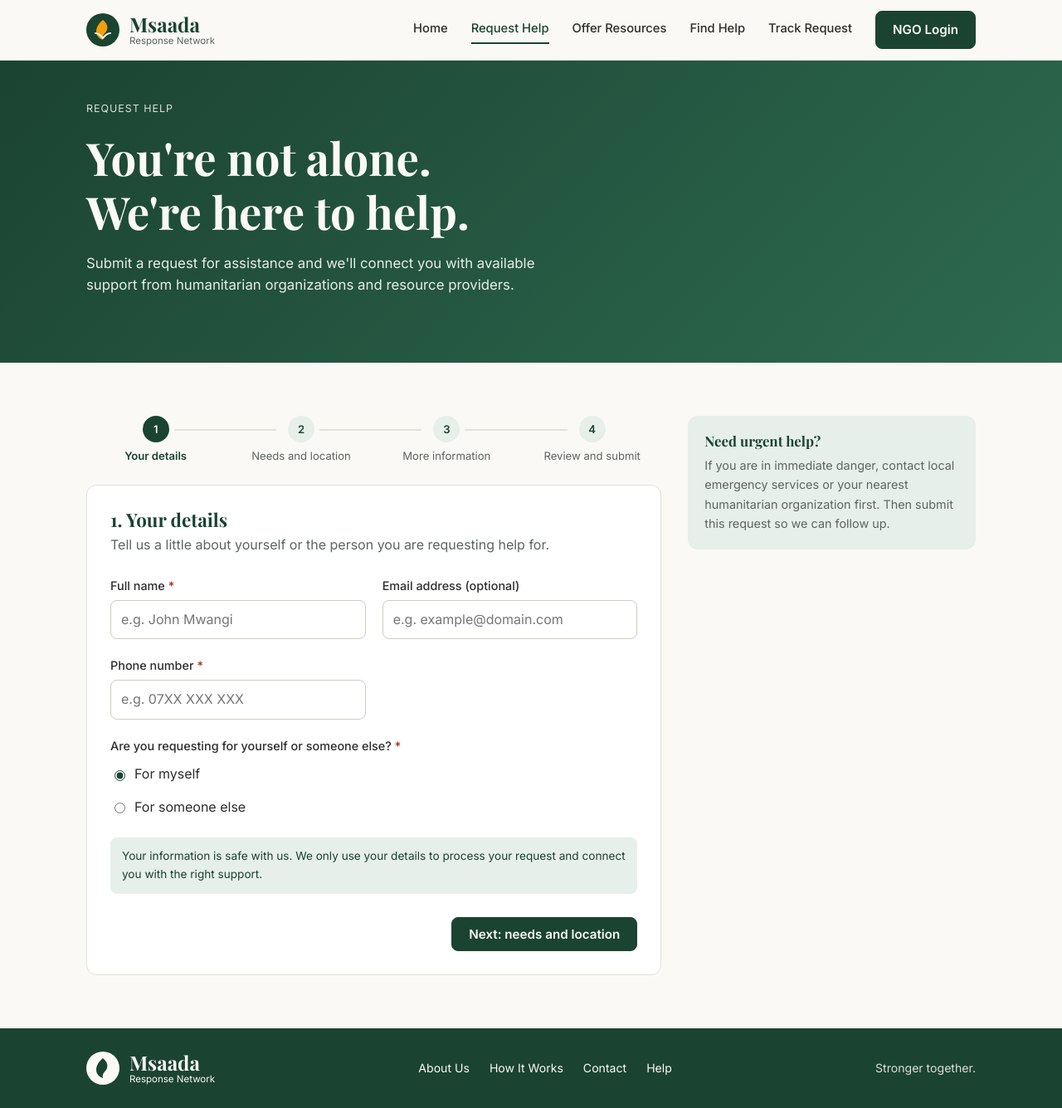
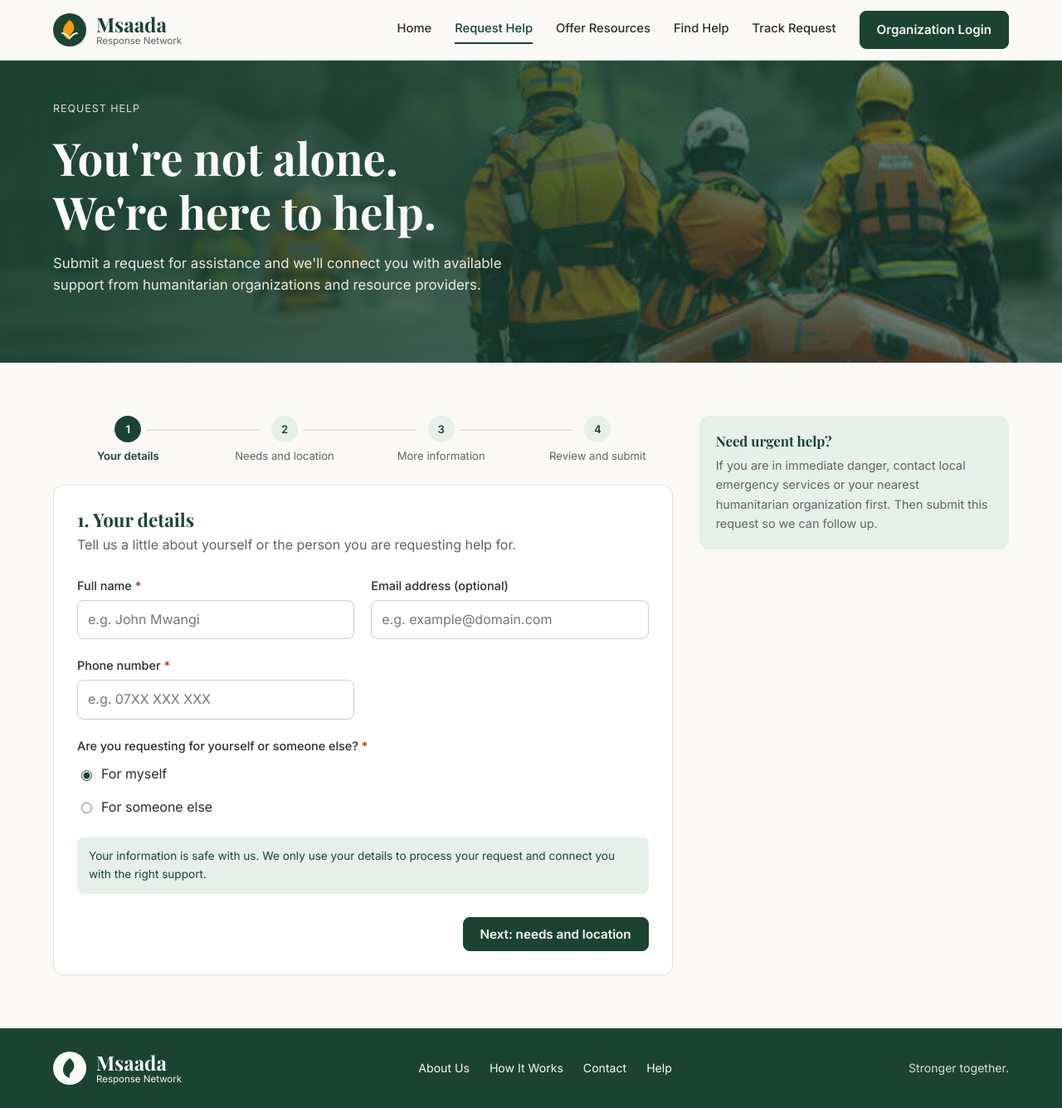
Before and after one commit to ET1864/Msaada-Response-Network, a Django app: page /request/ in a window 1280 px wide. Shown: the whole page at 83% size. Run offline with Django 5.2, Linux system fonts and the light colour scheme.

Commit message:
added hero image

```diff
--- a/core/static/core/css/style.css
+++ b/core/static/core/css/style.css
@@ -35,7 +35,7 @@ h3 { font-size: 1.05rem; }
 p { margin: 0; }
 a { color: inherit; text-decoration: none; }
 
-.container { width: 100%; max-width: 1120px; margin: 0 auto; padding: 0 24px; }
+.container { width: 100%; max-width: 1480px; margin: 0 auto; padding: 0 clamp(24px, 5vw, 72px); }
 
 :focus-visible { outline: 3px solid var(--amber); outline-offset: 2px; }
 
@@ -77,7 +77,7 @@ a { color: inherit; text-decoration: none; }
 
 /* ===== Hero (gradient now; swap in a photo later, see note) ===== */
 .hero, .page-hero {
-  background: linear-gradient(135deg, var(--green) 0%, var(--green-mid) 100%);
+   background: linear-gradient(90deg, rgba(27,67,50,.92) 0%, rgba(27,67,50,.55) 100%), url("../img/hero.jpg") center / cover no-repeat;
   /* To use a photo, put it at core/static/core/img/hero.jpg and replace the line above with:
      background: linear-gradient(90deg, rgba(27,67,50,.92), rgba(27,67,50,.45)), url("../img/hero.jpg") center/cover; */
   color: var(--white);
--- a/core/templates/core/base.html
+++ b/core/templates/core/base.html
@@ -32,7 +32,7 @@
         <a href="/offer/" class="{% if '/offer' in request.path %}active{% endif %}">Offer Resources</a>
         <a href="/shelters/" class="{% if '/shelters' in request.path %}active{% endif %}">Find Help</a>
         <a href="/status/" class="{% if '/status' in request.path %}active{% endif %}">Track Request</a>
-        <a href="/login/" class="btn btn-dark nav-cta">NGO Login</a>
+        <a href="/login/" class="btn btn-dark nav-cta">Organization Login</a>
       </nav>
     </div>
   </header>
--- a/core/templates/core/request_form.html
+++ b/core/templates/core/request_form.html
@@ -214,7 +214,7 @@
     b.addEventListener("click", function () { show(current - 1); });
   });
 
-  // If the server sent the form back with errors, open the first step that has one.
+
   const errorStep = steps.findIndex(function (s) { return s.querySelector(".errorlist"); });
   show(errorStep >= 0 ? errorStep : 0);
 })();
```
Also changed, not shown: config/settings.py (+4 -5 lines), core/static/core/img/hero.jpg (added).
